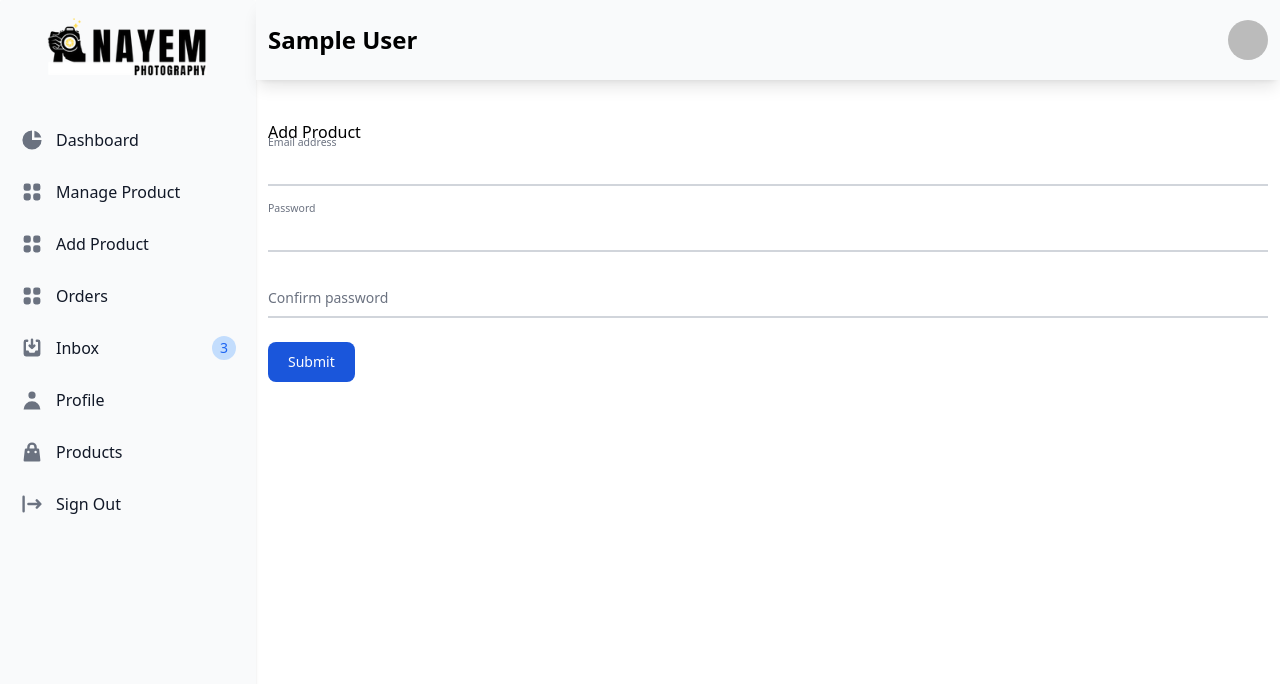
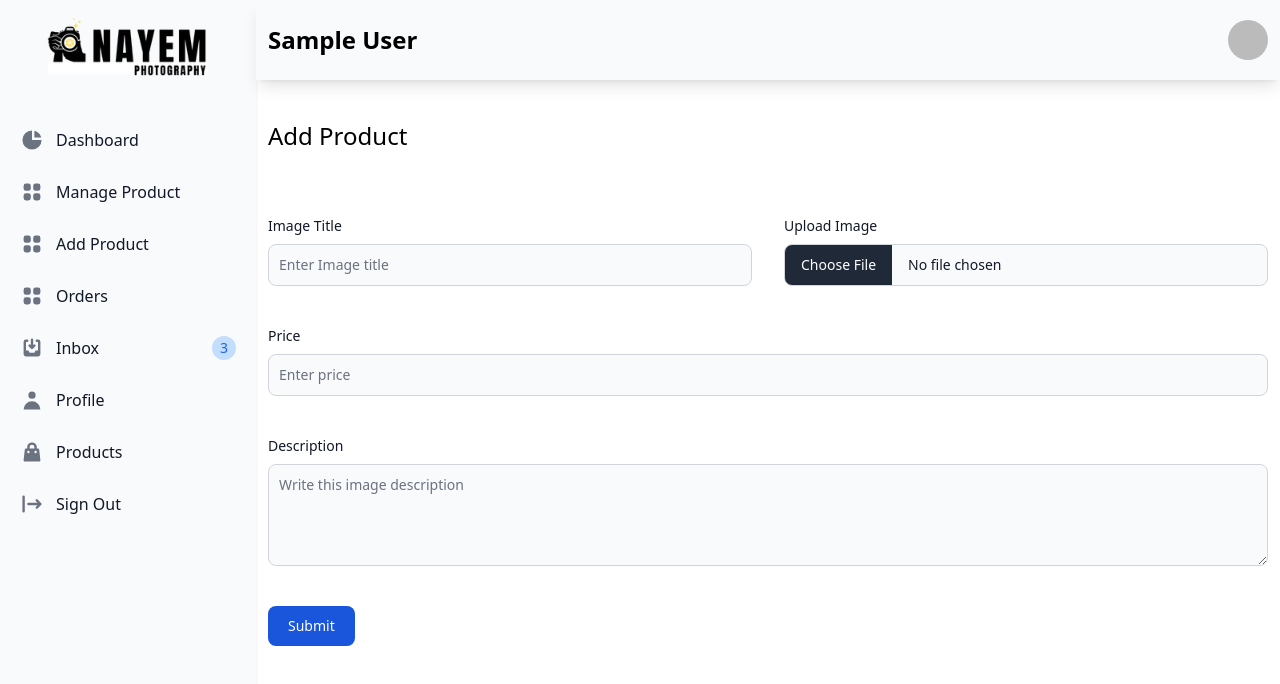
Before and after one commit to nayem1816/photography-service-client, a React (Create React App) app: page /dashboard/add-product in a window 1280 px wide. Shown: the top 684 px of the page. Built offline with nearby package versions, Linux system fonts and the light colour scheme; no server answers; sample sign-in values are in the browser's storage.

Commit message:
product add to database

```diff
--- a/src/App.tsx
+++ b/src/App.tsx
@@ -1,5 +1,7 @@
 import React, { Suspense } from 'react';
 import { Route, Routes } from 'react-router-dom';
+import { ToastContainer } from 'react-toastify';
+import 'react-toastify/dist/ReactToastify.css';
 import PrivateRoute from './routes/PrivateRoute';
 import Main from './app/main';
 import Dashboard from './app/dashboard';
@@ -68,6 +70,7 @@ function App() {
                     </Route>
                     <Route path="*" element={<div>404</div>} />
                 </Routes>
+                <ToastContainer />
             </Suspense>
         </div>
     );
--- a/src/components/Dashboard/Products/AddProducts.tsx
+++ b/src/components/Dashboard/Products/AddProducts.tsx
@@ -1,63 +1,149 @@
 import React from 'react';
+import { useForm, SubmitHandler } from 'react-hook-form';
+import { toast } from 'react-toastify';
+
+type Inputs = {
+    title: string;
+    price: number;
+    description: string;
+};
 
 const AddProducts = () => {
+    const [imageUrl, setImageUrl] = React.useState<string | null>(null);
+    const {
+        register,
+        handleSubmit,
+        reset,
+        formState: { errors },
+    } = useForm<Inputs>();
+
+    const handleImageUpload = (event: any) => {
+        const data = new FormData();
+        data.append('file', event.target.files[0]);
+        data.append('upload_preset', 'fn0lkrx9');
+        data.append('cloud_name', 'nayem1816');
+        fetch('https://api.cloudinary.com/v1_1/nayem1816/image/upload', {
+            method: 'POST',
+            body: data,
+        })
+            .then((res) => res.json())
+            .then((data) => {
+                setImageUrl(data.secure_url);
+            })
+            .catch((err) => {
+                console.log(err);
+            });
+    };
+
+    const onSubmit: SubmitHandler<Inputs> = (data) => {
+        const productData = {
+            title: data.title,
+            image: imageUrl,
+            price: data.price,
+            description: data.description,
+        };
+        fetch('http://localhost:5050/api/v1/add-product', {
+            method: 'POST',
+            headers: {
+                'Content-Type': 'application/json',
+            },
+            body: JSON.stringify(productData),
+        })
+            .then((res) => res.json())
+            .then((data) => {
+                if (data) {
+                    toast.success('Product added successfully', {
+                        position: 'top-right',
+                        autoClose: 1000,
+                        hideProgressBar: false,
+                        closeOnClick: true,
+                    });
+                    reset();
+                }
+            });
+    };
     return (
         <div className="w-full">
-            <h2>Add Product</h2>
-            <div className="form">
-                <form>
-                    <div className="relative z-0 w-full mb-6 group">
+            <h2 className="text-2xl">Add Product</h2>
+            <div className="form mt-16">
+                <form
+                    onSubmit={handleSubmit(onSubmit)}
+                    className="grid grid-cols-1 lg:grid-cols-2 gap-8"
+                >
+                    <div className="relative z-0 w-full mb-2 group">
+                        <label
+                            htmlFor="title"
+                            className="block mb-2 text-sm font-medium text-gray-900 dark:text-white"
+                        >
+                            Image Title
+                        </label>
                         <input
-                            type="email"
-                            name="floating_email"
-                            id="floating_email"
-                            className="block py-2.5 px-0 w-full text-sm text-gray-900 bg-transparent border-0 border-b-2 border-gray-300 appearance-none dark:text-white dark:border-gray-600 dark:focus:border-blue-500 focus:outline-none focus:ring-0 focus:border-blue-600 peer"
+                            type="text"
+                            id="title"
+                            className="bg-gray-50 border border-gray-300 text-gray-900 text-sm rounded-lg focus:ring-blue-500 focus:border-blue-500 block w-full p-2.5 dark:bg-gray-700 dark:border-gray-600 dark:placeholder-gray-400 dark:text-white dark:focus:ring-blue-500 dark:focus:border-blue-500"
+                            placeholder="Enter Image title"
+                            {...register('title', { required: true })}
                             required
                         />
+                        {errors.title && <span>This field is required</span>}
+                    </div>
+                    <div className="relative z-0 w-full mb-2 group">
                         <label
-                            htmlFor="floating_email"
-                            className="peer-focus:font-medium absolute text-sm text-gray-500 dark:text-gray-400 duration-300 transform -translate-y-6 scale-75 top-3 -z-10 origin-[0] peer-focus:left-0 peer-focus:text-blue-600 peer-focus:dark:text-blue-500 peer-placeholder-shown:scale-100 peer-placeholder-shown:translate-y-0 peer-focus:scale-75 peer-focus:-translate-y-6"
+                            className="block mb-2 text-sm font-medium text-gray-900 dark:text-white"
+                            htmlFor="file_input"
                         >
-                            Email address
+                            Upload Image
                         </label>
+                        <input
+                            onChange={handleImageUpload}
+                            className="block w-full text-sm text-gray-900 border border-gray-300 rounded-lg cursor-pointer bg-gray-50 dark:text-gray-400 focus:outline-none dark:bg-gray-700 dark:border-gray-600 dark:placeholder-gray-400"
+                            id="file_input"
+                            type="file"
+                        />
                     </div>
-                    <div className="relative z-0 w-full mb-6 group">
+                    <div className="relative z-0 w-full mb-2 group col-span-2">
+                        <label
+                            htmlFor="price"
+                            className="block mb-2 text-sm font-medium text-gray-900 dark:text-white"
+                        >
+                            Price
+                        </label>
                         <input
-                            type="password"
-                            name="floating_password"
-                            id="floating_password"
-                            className="block py-2.5 px-0 w-full text-sm text-gray-900 bg-transparent border-0 border-b-2 border-gray-300 appearance-none dark:text-white dark:border-gray-600 dark:focus:border-blue-500 focus:outline-none focus:ring-0 focus:border-blue-600 peer"
+                            type="number"
+                            id="price"
+                            className="bg-gray-50 border border-gray-300 text-gray-900 text-sm rounded-lg focus:ring-blue-500 focus:border-blue-500 block w-full p-2.5 dark:bg-gray-700 dark:border-gray-600 dark:placeholder-gray-400 dark:text-white dark:focus:ring-blue-500 dark:focus:border-blue-500"
+                            placeholder="Enter price"
                             required
+                            {...register('price', { required: true })}
                         />
+                        {errors.price && <span>This field is required</span>}
+                    </div>
+                    <div className="relative z-0 w-full mb-2 group col-span-2">
                         <label
-                            htmlFor="floating_password"
-                            className="peer-focus:font-medium absolute text-sm text-gray-500 dark:text-gray-400 duration-300 transform -translate-y-6 scale-75 top-3 -z-10 origin-[0] peer-focus:left-0 peer-focus:text-blue-600 peer-focus:dark:text-blue-500 peer-placeholder-shown:scale-100 peer-placeholder-shown:translate-y-0 peer-focus:scale-75 peer-focus:-translate-y-6"
+                            htmlFor="message"
+                            className="block mb-2 text-sm font-medium text-gray-900 dark:text-white"
                         >
-                            Password
+                            Description
                         </label>
+                        <textarea
+                            id="message"
+                            rows={4}
+                            className="block p-2.5 w-full text-sm text-gray-900 bg-gray-50 rounded-lg border border-gray-300 focus:ring-blue-500 focus:border-blue-500 dark:bg-gray-700 dark:border-gray-600 dark:placeholder-gray-400 dark:text-white dark:focus:ring-blue-500 dark:focus:border-blue-500"
+                            placeholder="Write this image description"
+                            {...register('description', { required: true })}
+                        ></textarea>
+                        {errors.description && (
+                            <span>This field is required</span>
+                        )}
                     </div>
-                    <div className="relative z-0 w-full mb-6 group">
-                        <input
-                            type="password"
-                            name="repeat_password"
-                            id="floating_repeat_password"
-                            className="block py-2.5 px-0 w-full text-sm text-gray-900 bg-transparent border-0 border-b-2 border-gray-300 appearance-none dark:text-white dark:border-gray-600 dark:focus:border-blue-500 focus:outline-none focus:ring-0 focus:border-blue-600 peer"
-                            placeholder=" "
-                            required
-                        />
-                        <label
-                            htmlFor="floating_repeat_password"
-                            className="peer-focus:font-medium absolute text-sm text-gray-500 dark:text-gray-400 duration-300 transform -translate-y-6 scale-75 top-3 -z-10 origin-[0] peer-focus:left-0 peer-focus:text-blue-600 peer-focus:dark:text-blue-500 peer-placeholder-shown:scale-100 peer-placeholder-shown:translate-y-0 peer-focus:scale-75 peer-focus:-translate-y-6"
+                    <div className="col-span-2">
+                        <button
+                            type="submit"
+                            className="text-white bg-blue-700 hover:bg-blue-800 focus:ring-4 focus:outline-none focus:ring-blue-300 font-medium rounded-lg text-sm w-full sm:w-auto px-5 py-2.5 text-center dark:bg-blue-600 dark:hover:bg-blue-700 dark:focus:ring-blue-800"
                         >
-                            Confirm password
-                        </label>
+                            Submit
+                        </button>
                     </div>
-                    <button
-                        type="submit"
-                        className="text-white bg-blue-700 hover:bg-blue-800 focus:ring-4 focus:outline-none focus:ring-blue-300 font-medium rounded-lg text-sm w-full sm:w-auto px-5 py-2.5 text-center dark:bg-blue-600 dark:hover:bg-blue-700 dark:focus:ring-blue-800"
-                    >
-                        Submit
-                    </button>
                 </form>
             </div>
         </div>
--- a/src/components/Header/Header.tsx
+++ b/src/components/Header/Header.tsx
@@ -42,8 +42,8 @@ const Header = () => {
                         <Link to="/dashboard">
                             <Dropdown.Item>Dashboard</Dropdown.Item>
                         </Link>
-                        <Dropdown.Item>Settings</Dropdown.Item>
-                        <Dropdown.Item>Earnings</Dropdown.Item>
+                        <Dropdown.Item>My Orders</Dropdown.Item>
+                        <Dropdown.Item>Profile</Dropdown.Item>
                         <Dropdown.Divider />
                         <Dropdown.Item
                             onClick={async () => {
```
